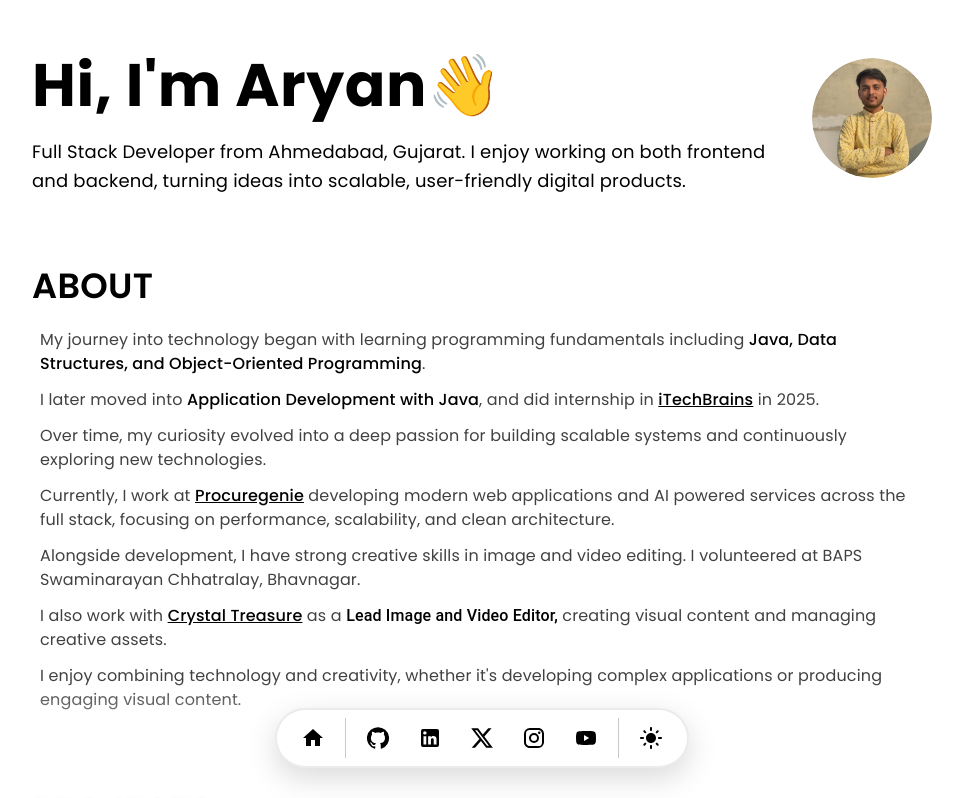
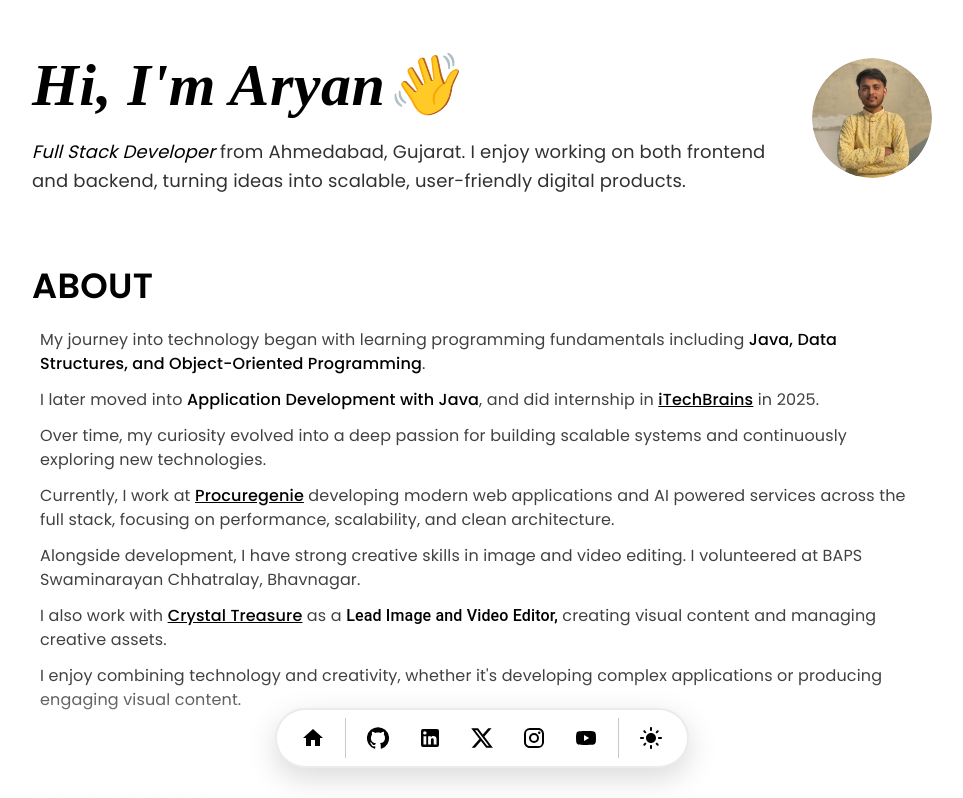
Before and after one commit to AryanSoni200/aryan-portfolio, a Next.js app: page / in a window 1280 px wide. Shown: the top 798 px of the page, without its empty margins (158-1121 px from the left). Built offline with nearby package versions, Linux system fonts and the light colour scheme; a web font is replaced by a local one.

Commit message:
few changes

```diff
--- a/app/components/contact.tsx
+++ b/app/components/contact.tsx
@@ -1,5 +1,4 @@
 "use client";
-import { Phone } from "@mui/icons-material";
 import { Box, Typography, Chip, Button, Tooltip } from "@mui/material";
 import { useTheme } from "@mui/material/styles";
 
@@ -86,7 +85,7 @@ export default function ContactSection() {
                     sx={{
                         width: "48px",
                         height: "1px",
-                        bgcolor: isDark ? "rgba(255,255,255,0.15)" : "rgba(0,0,0,0.15)",
+                        bgcolor: isDark ? "rgba(255, 255, 255, 0.36)" : "rgba(0,0,0,0.15)",
                         mb: 4,
                     }}
                 />
@@ -102,8 +101,7 @@ export default function ContactSection() {
                         fontWeight: 400,
                     }}
                 >
-                    Building something exciting or have an idea to explore?
-                    I'm always open to thoughtful collaborations — reach out and let's talk.
+                    Whether you have a project idea, a collaboration opportunity, or just want to connect — feel free to reach out. I’m always excited to work on projects.
                 </Typography>
 
                 <Tooltip
@@ -139,7 +137,7 @@ export default function ContactSection() {
                             py: 1.6,
                             bgcolor: isDark ? "#fff" : "#0a0a0a",
                             color: isDark ? "#0a0a0a" : "#fff",
-                            fontFamily: "'DM Sans', sans-serif",
+                            fontFamily: "poppins",
                             fontWeight: 600,
                             fontSize: "0.9rem",
                             letterSpacing: "0.02em",
@@ -164,20 +162,6 @@ export default function ContactSection() {
                             },
                         }}
                     >
-                        <Box
-                            component="svg"
-                            xmlns="http://www.w3.org/2000/svg"
-                            viewBox="0 0 24 24"
-                            fill="none"
-                            stroke="currentColor"
-                            strokeWidth="2"
-                            strokeLinecap="round"
-                            strokeLinejoin="round"
-                            sx={{ width: "17px", height: "17px", flexShrink: 0 }}
-                        >
-                            <rect x="2" y="4" width="20" height="16" rx="2" />
-                            <path d="m22 7-8.97 5.7a1.94 1.94 0 0 1-2.06 0L2 7" />
-                        </Box>
                         Send an Email
                     </Button>
 
@@ -187,7 +171,7 @@ export default function ContactSection() {
                     sx={{
                         mt: 3,
                         fontFamily: "poppins",
-                        fontSize: "0.72rem",
+                        fontSize: "0.85rem",
                         letterSpacing: "0.06em",
                     }}
                 >
--- a/app/components/hero.tsx
+++ b/app/components/hero.tsx
@@ -32,7 +32,8 @@ export default function HeroSection() {
                         sx={{
                             fontSize: { xs: "30px", sm: "60px" },
                             fontWeight: "bold",
-                            fontFamily: "poppins",
+                            fontFamily: "'Playfair Display', serif",
+                            fontStyle: "italic",
                             color: isDark ? "white" : "black",
                             mb: 1,
                         }}
@@ -43,12 +44,15 @@ export default function HeroSection() {
                     <Typography
                         sx={{
                             fontSize: { xs: "14px", sm: "18px" },
-                            color: isDark ? "white" : "black",
+                            color: isDark ? "#9ca3af" : "#313131ff",
                             lineHeight: 1.6,
-                            fontFamily: "poppins"
+                            fontFamily: "poppins",
                         }}
                     >
-                        Full Stack Developer from Ahmedabad, Gujarat. I enjoy working on both frontend and backend, turning ideas into scalable, user-friendly digital products.
+                        <span style={{ color: isDark ? "white" : "black", fontStyle: "italic" }}>
+                            Full Stack Developer{" "}
+                        </span>
+                        from Ahmedabad, Gujarat. I enjoy working on both frontend and backend, turning ideas into scalable, user-friendly digital products.
                     </Typography>
                 </Box>
 
```
